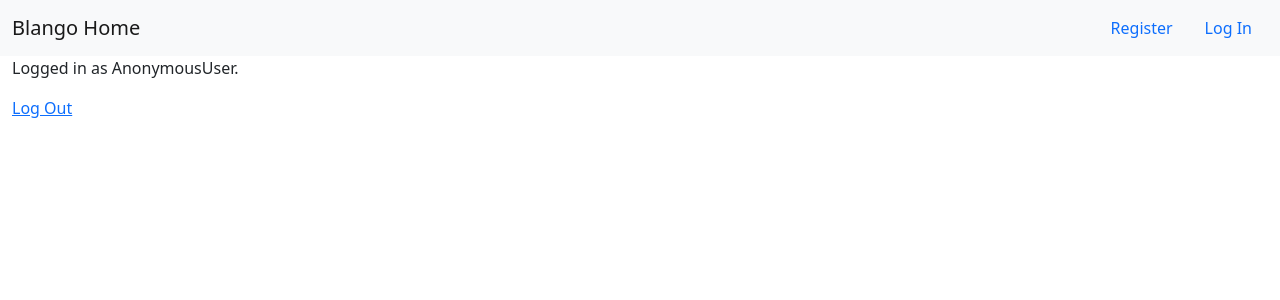
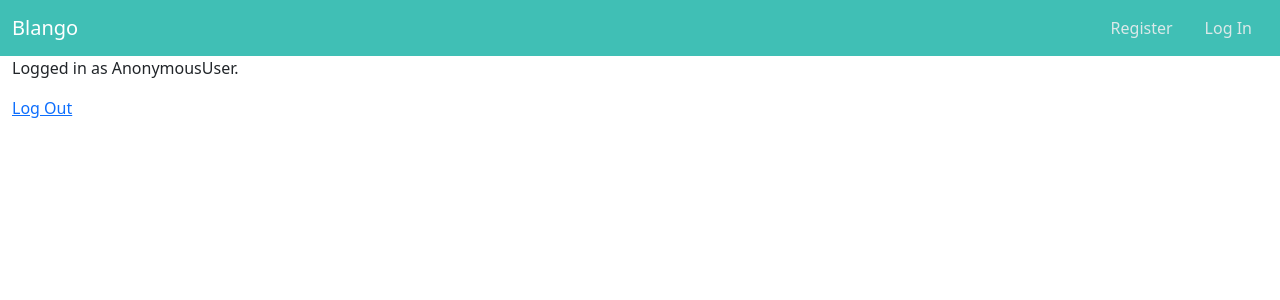
Before and after one commit to athenaweb629/django-advanced-blog-app, a Django app: template blango_auth/templates/blango_auth/profile.html in a window 1280 px wide. Shown: the top 300 px of the page. Run offline with Django 3.2, Linux system fonts and the light colour scheme; the template is opened without the code that fills it, so the values that code supplies are empty; parts of the project's set-up code (start-up, migrations or seed data) failed here and were passed over.

Commit message:
Minor UI Changes

```diff
--- a/blog/templates/base.html
+++ b/blog/templates/base.html
@@ -5,18 +5,28 @@
     <meta name="viewport" content="width=device-width, initial-scale=1">
     <link href="https://cdn.jsdelivr.net/npm/bootstrap@5.0.2/dist/css/bootstrap.min.css" rel="stylesheet" integrity="sha384-EVSTQN3/azprG1Anm3QDgpJLIm9Nao0Yz1ztcQTwFspd3yD65VohhpuuCOmLASjC" crossorigin="anonymous">
     <title>{% block title %}Welcome to Blango{% endblock %}</title>
+     <style>
+  </style>
   </head>
+  <style>
+    .bg-teal {
+      background-color: #40BFB5;
+    }
+    .txt-offwhite {
+      color: #dbe9e9;
+    }
+  </style>
   <body>
-    <nav class="navbar navbar-expand-lg navbar-light bg-light">
+    <nav class="navbar navbar-expand-lg navbar-dark bg-teal">
     <div class="container-fluid">
-        <a class="navbar-brand" href="/">Blango Home</a>
+        <a class="navbar-brand" href="/">Blango</a>
         <div class="d-flex">
             {% if request.user.is_active %}
-                <a class="nav-link" href="{% url "profile" %}">Profile</a>
-                <a class="nav-link" href="{% url "logout" %}">Log Out</a>
+                <a class="nav-link txt-offwhite" href="{% url "profile" %}">Profile</a>
+                <a class="nav-link txt-offwhite" href="{% url "logout" %}">Log Out</a>
               {% else %}
-                <a class="nav-link" href="{% url "django_registration_register" %}">Register</a>
-                <a class="nav-link" href="{% url "login" %}">Log In</a>
+                <a class="nav-link txt-offwhite" href="{% url "django_registration_register" %}">Register</a>
+                <a class="nav-link txt-offwhite" href="{% url "login" %}">Log In</a>
               {% endif %}
         </div>
     </div>
```
